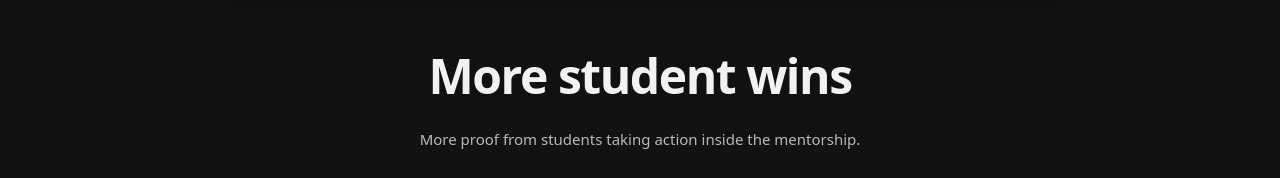
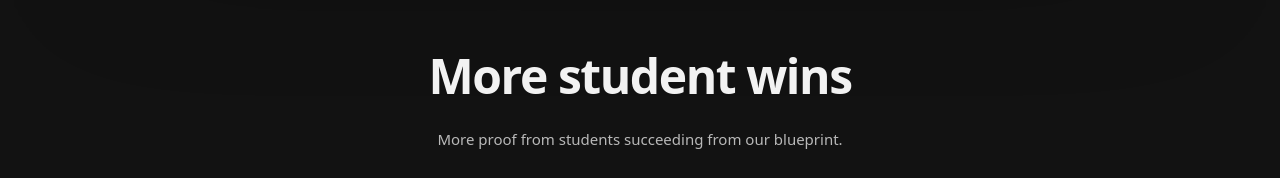
Before and after one commit to bluewiggle/airbnb-mentorship, a Next.js app: page / in a window 1280 px wide. Shown: the part 7940-8118 px from the top of the page. Built offline with nearby package versions, Linux system fonts and the light colour scheme; no server answers.

Commit message:
Chagned some more copy

```diff
--- a/src/components/sections/success.tsx
+++ b/src/components/sections/success.tsx
@@ -106,7 +106,7 @@ export function MoreSuccess() {
         </h2>
 
         <p className="mt-4 text-white/70 text-[15px]">
-          More proof from students taking action inside the mentorship.
+          More proof from students succeeding from our blueprint.
         </p>
       </div>
 
```
